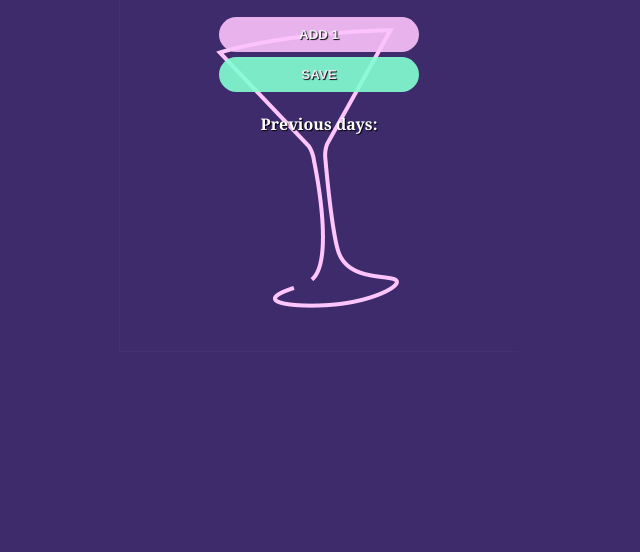
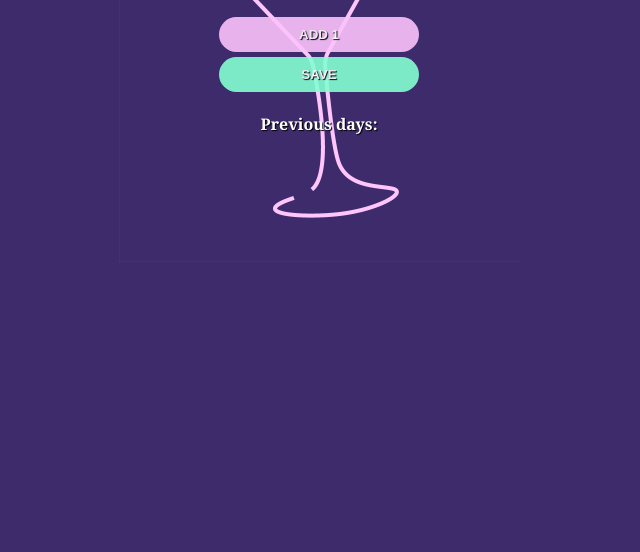
Before and after one commit to elinfelicia/drinks-app, a website built with Vite: page index.html in a window 1280 px wide. Shown: the part 248-800 px from the top of the page, without its empty margins (321-961 px from the left). Built offline with nearby package versions, Linux system fonts and the light colour scheme.

Commit message:
Update index.css

```diff
--- a/index.css
+++ b/index.css
@@ -8,7 +8,7 @@ body {
     background-color: #3D2B6B;
     background-repeat: no-repeat;
     background-size: 400px;
-    background-position: center;
+    background-position: center 110px;
     font-family: Cambria, Cochin, Georgia, Times, Times New Roman, serif;
     font-weight: bold;
     text-align: center;
```
